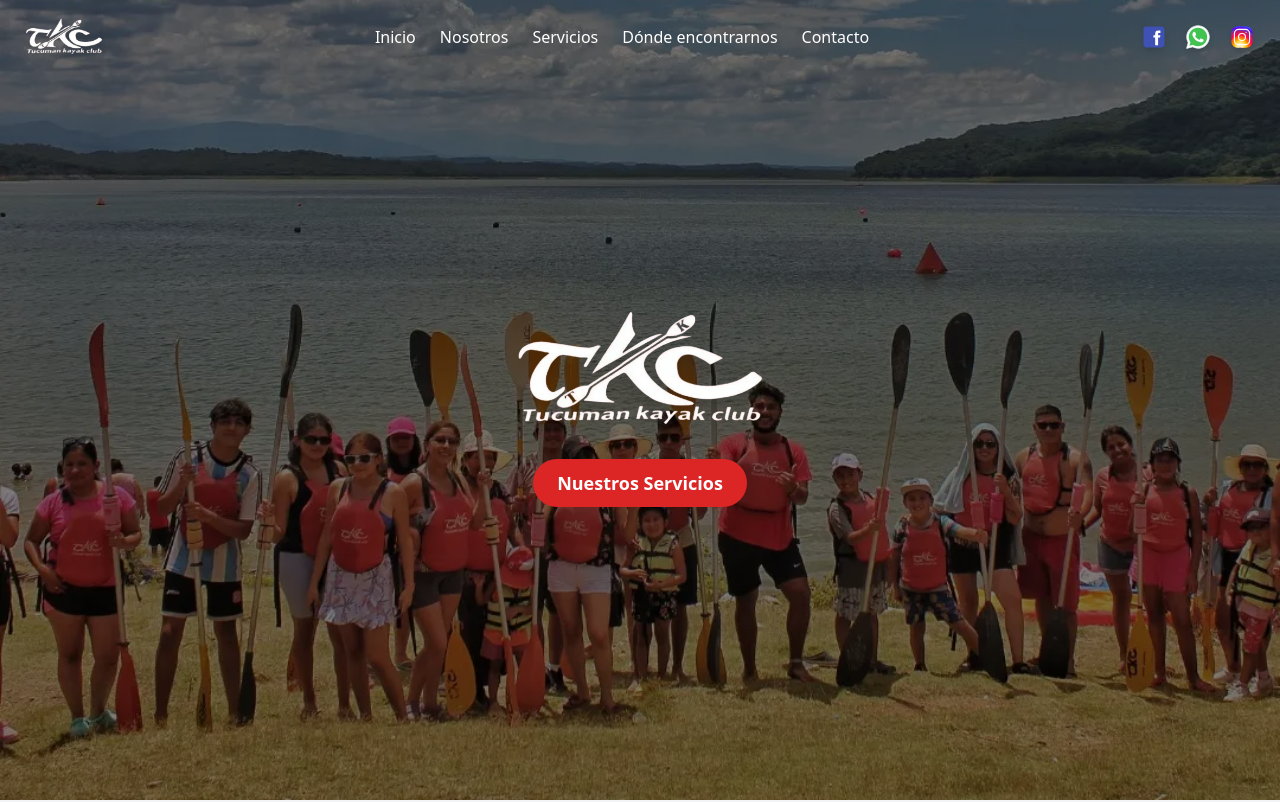
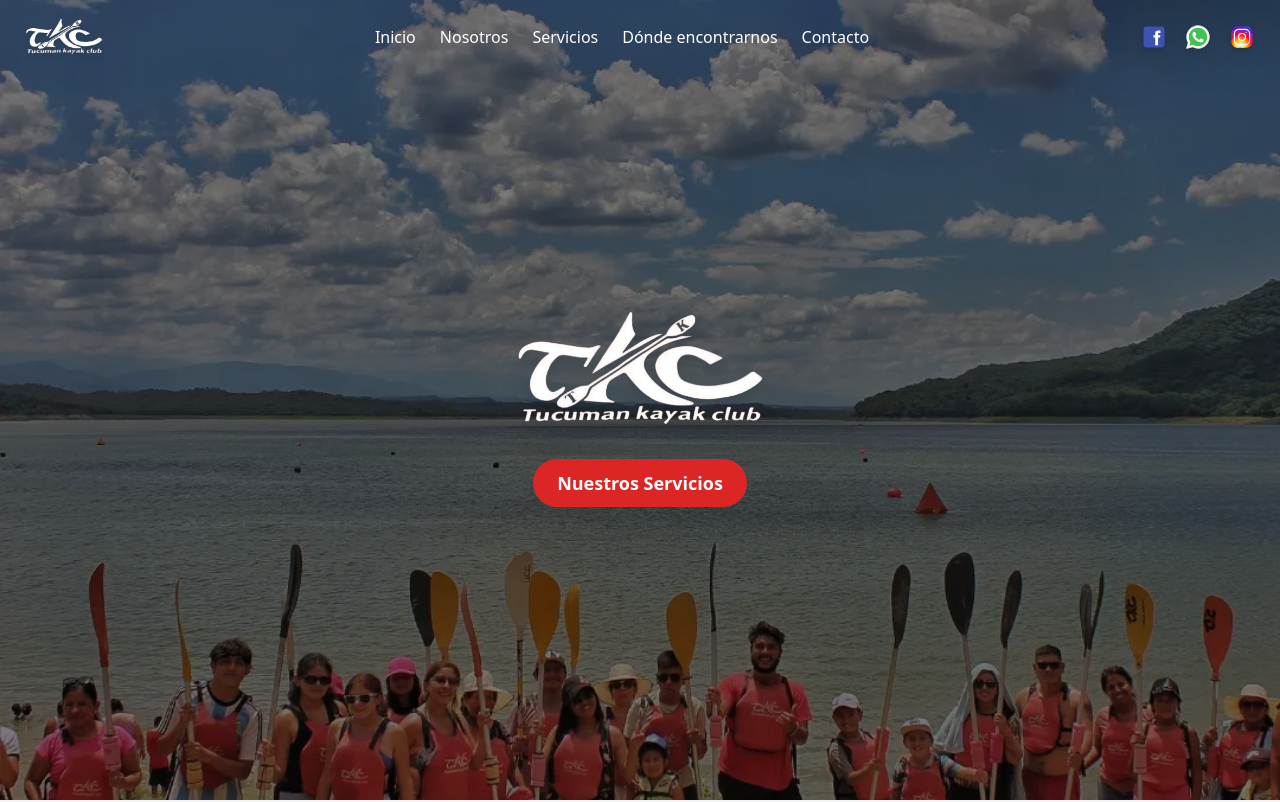
Before and after one commit to joaquin-fuentes/TKC-Front, a React (Vite) app: page / in a window 1280 px wide. Shown: the top 802 px of the page. Built offline with nearby package versions, Linux system fonts and the light colour scheme; no server answers.

Commit message:
agregue hook para smoothScrool y color de fondo de header

```diff
--- a/src/components/views/Portada.jsx
+++ b/src/components/views/Portada.jsx
@@ -1,33 +1,41 @@
 import React from "react";
-import logoTransparente from "../../assets/logos/logoTransparente.webp"; // Asegúrate de tener el logo aquí
+import logoTransparente from "../../assets/logos/logoTransparente.webp";
 import portada from "../../assets/imagenes/portada.webp";
+
 const Portada = () => {
   return (
-    <div
-      className="h-screen w-full bg-cover bg-bottom flex flex-col justify-center items-center "
+    <header
+      className="relative h-screen w-full bg-cover bg-center flex flex-col justify-center items-center"
       style={{
-        backgroundImage: `url(${portada})`, // Asegúrate de reemplazar portada con la ruta de tu imagen
+        backgroundImage: `url(${portada})`, // Ruta de la imagen
       }}
       id="inicio"
     >
-      {/* Oscurecer la imagen ligeramente para mejorar la visibilidad del contenido */}
-      <div className="absolute inset-0 bg-black bg-opacity-50"></div>
+      {/* Oscurecer la imagen de fondo para mejorar la visibilidad del contenido */}
+      <div className="absolute inset-0 bg-black bg-opacity-50 h-full"></div>
 
       {/* Contenido de la portada */}
       <div className="relative z-10 text-center">
+        {/* Título principal oculto para SEO, pero no visible */}
+        <h1 className="sr-only">Bienvenidos a Tucumán Kayak Club</h1>
+
+        {/* Logo de la empresa */}
         <img
           src={logoTransparente}
-          alt="Logo de TKC"
+          alt="Logo de Tucumán Kayak Club"
           className="w-64 mx-auto mb-8 drop-shadow-xl"
         />
+
+        {/* Botón con descripción accesible */}
         <a
           href="/#servicios"
           className="px-6 py-3 bg-red-600 text-white rounded-full hover:bg-red-500 transition duration-300 font-bold text-lg"
+          aria-label="Ver nuestros servicios"
         >
           Nuestros Servicios
         </a>
       </div>
-    </div>
+    </header>
   );
 };
 
```
